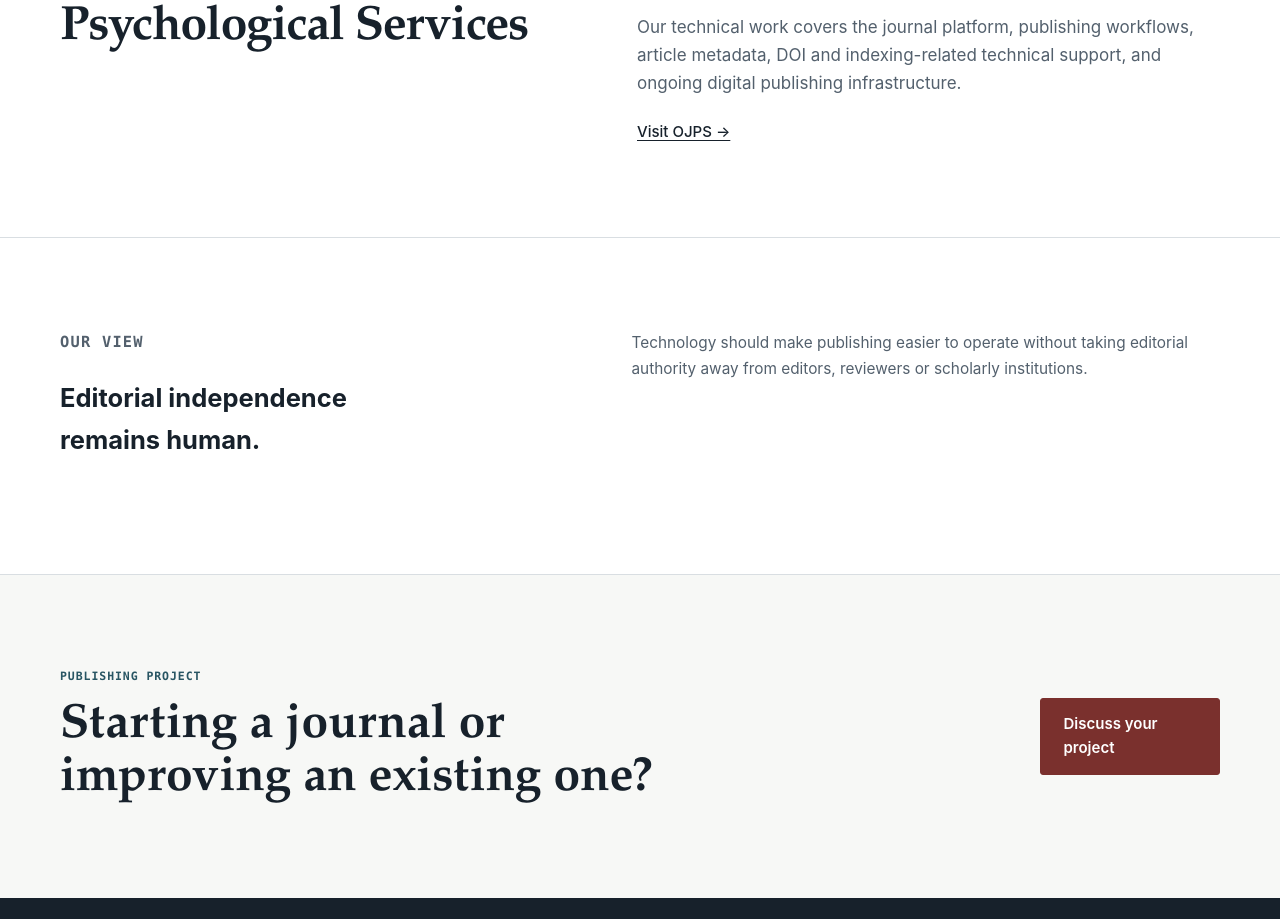
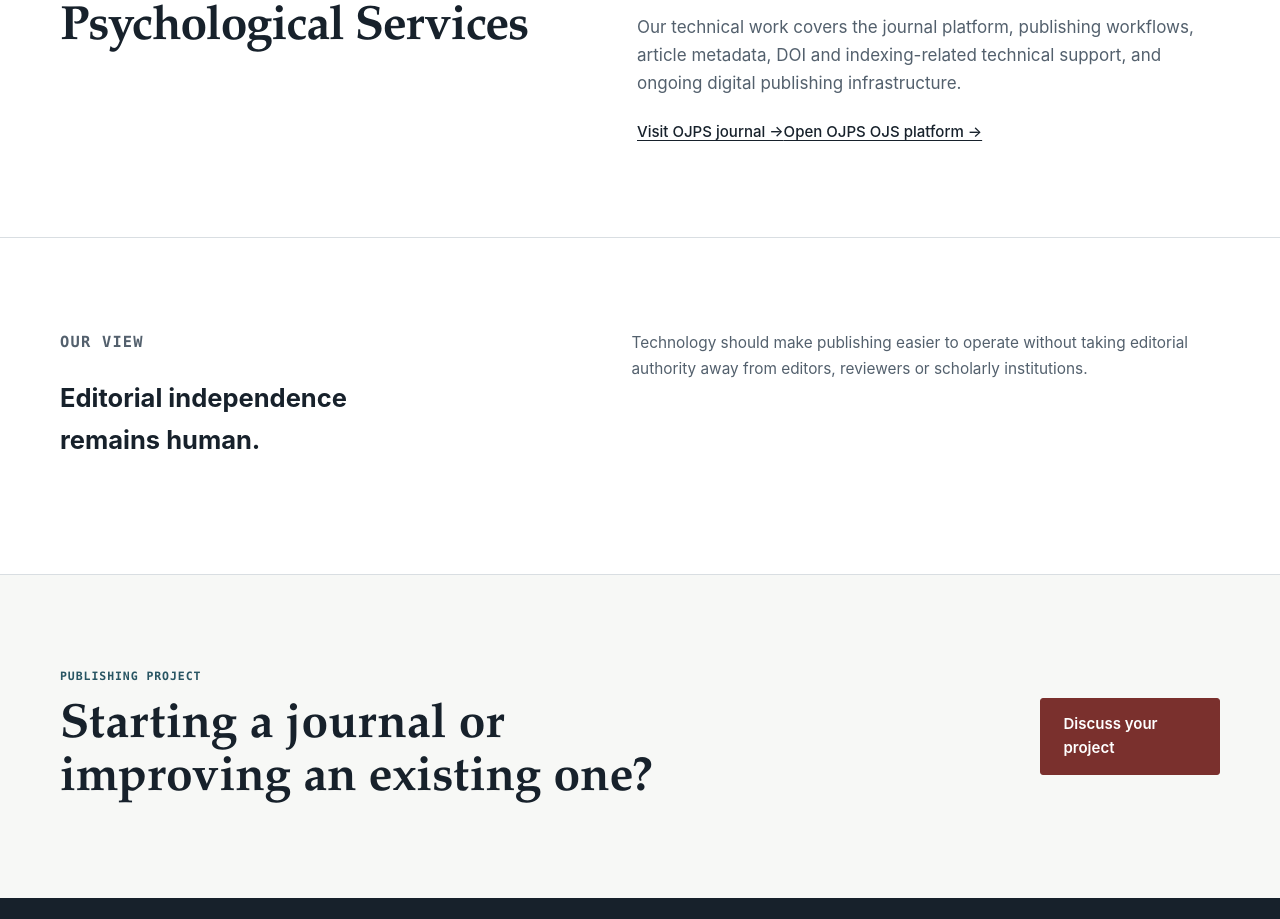
Before and after one commit to onyi4677/onyitechub.com, a Next.js app: page /publishing in a window 1280 px wide. Shown: the part 1694-2613 px from the top of the page. Built offline with nearby package versions, Linux system fonts and the light colour scheme.

Commit message:
Add OJPS OJS platform link

```diff
--- a/app/publishing/page.tsx
+++ b/app/publishing/page.tsx
@@ -28,7 +28,8 @@ export default function PublishingPage() {
       <div>
         <p>We developed and support the digital publishing infrastructure for the Ojukwu Journal of Psychological Services (OJPS), an academic journal powered by Open Journal Systems.</p>
         <p>Our technical work covers the journal platform, publishing workflows, article metadata, DOI and indexing-related technical support, and ongoing digital publishing infrastructure.</p>
-        <a className="secondary-link" href="https://psyservicesjournal.org.ng" target="_blank" rel="noreferrer">Visit OJPS →</a>
+        <a className="secondary-link" href="https://psyservicesjournal.org.ng" target="_blank" rel="noreferrer">Visit OJPS journal →</a>
+        <a className="secondary-link" href="https://ojs.psyservicesjournal.org.ng" target="_blank" rel="noreferrer">Open OJPS OJS platform →</a>
       </div>
     </div></section>
     <section className="paper-panel"><div className="wrap two-column"><div><p className="eyebrow">OUR VIEW</p><h2>Editorial independence remains human.</h2></div><p>Technology should make publishing easier to operate without taking editorial authority away from editors, reviewers or scholarly institutions.</p></div></section>
```
